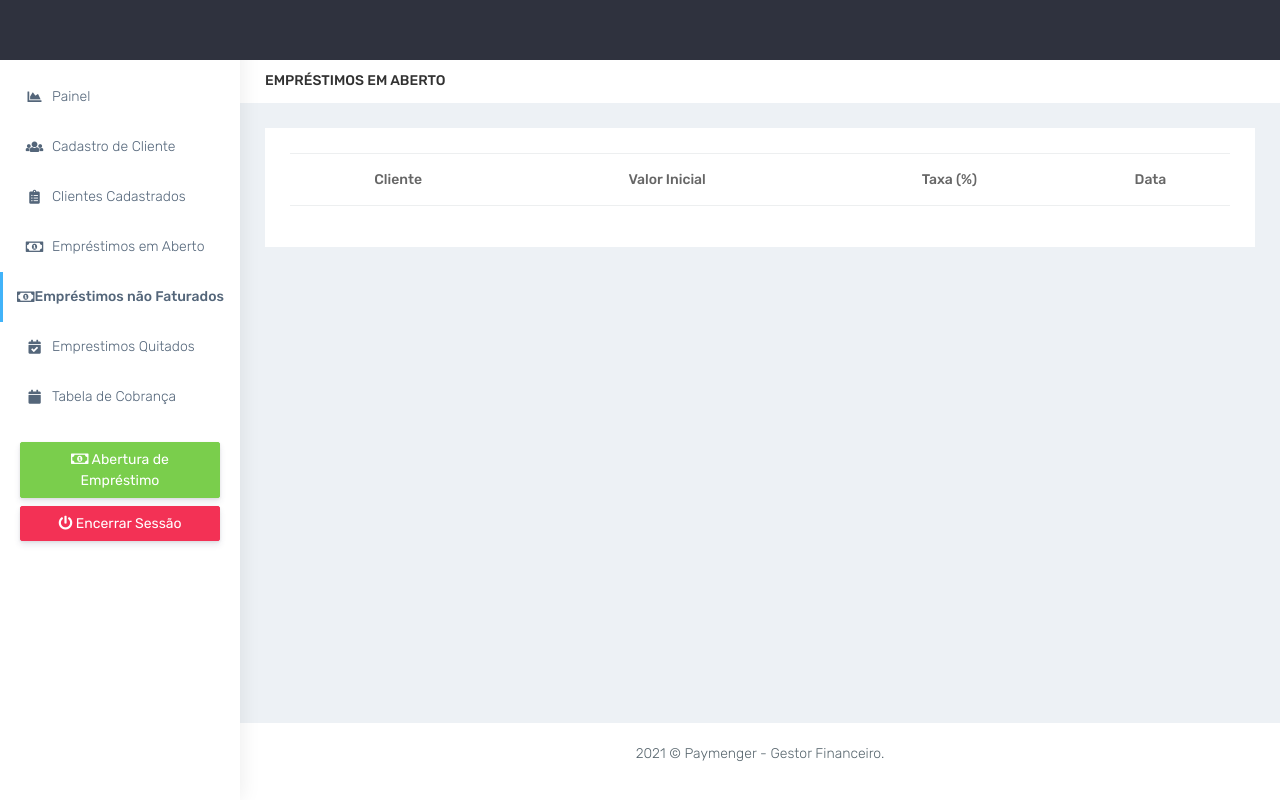
After one commit to ailvaanderson13/paymenger, a Django app: page /emprestimo/em-aberto/ in a window 1280 px wide. The commit adds this page. Run offline with Django 3.2, Linux system fonts and the light colour scheme; data comes from the database, SQL or seed files in the repository; lists and menus that the app fills with data are empty; some libraries are stand-ins or nearby versions.

Commit message:
ajustes tela de emprstimos em aberto

```diff
--- a/apps/emprestimo/models.py
+++ b/apps/emprestimo/models.py
@@ -17,6 +17,8 @@ class Emprestimo(models.Model):
     quitou = models.BooleanField(default=False)
     is_active = models.BooleanField(default=True)
     data = models.DateTimeField(auto_now_add=True)
+    em_aberto = models.BooleanField(default=False)
+    data_em_aberto = models.DateTimeField(blank=True, null=True)
     data_quitacao = models.DateTimeField(blank=True, null=True)
 
     def __str__(self):
--- a/apps/emprestimo/templates/cobranca_diaria.html
+++ b/apps/emprestimo/templates/cobranca_diaria.html
@@ -22,6 +22,7 @@
                     <tr>
                         <td>
                             <div class="btn-group">
+                                <button class="btn btn-primary btn-aberto" pk="{{ i.pk }}"><i class="fas fa-box"></i></button>
                                 <button class="btn btn-warning btn-pagou" pk="{{ i.pk }}"><i class="far fa-calendar-check"></i></button>
                                 <a class="btn btn-success" target="_blank" href="https://api.whatsapp.com/send?phone=+55{{i.cliente.celular_cliente}}"><i class="fab fa-whatsapp text-white"></i></a>
                             </div>
--- /dev/null
+++ b/apps/emprestimo/templates/emprestimos_em_aberto.html
@@ -0,0 +1,36 @@
+{% extends 'base/base.html' %}
+{% block content %}
+{% load static %}
+{% include 'alerts/alerts.html' %}
+<div class="row">
+    <div class="col">
+        <div class="white-box">
+            <div class="table-responsive">
+                <table class="table text-center">
+                    <thead>
+                    <tr>
+                        <th>Cliente</th>
+                        <th>Valor Inicial</th>
+                        <th>Taxa (%)</th>
+                        <th>Data</th>
+                    </tr>
+                    </thead>
+                    {% for i in emprestimos %}
+                    <tbody>
+                    <tr>
+                        <td>{{ i.cliente.first_name }}</td>
+                        <td>R$: {{ i.valor }},00</td>
+                        <td>{{ i.get_juros_display }}%</td>
+                        <td>{{ i.data_em_aberto }}</td>
+                    </tr>
+                    </tbody>
+                    {% endfor %}
+                </table>
+            </div>
+        </div>
+    </div>
+</div>
+{% endblock %}
+{% block script %}
+    <script src="{% static 'js/emprestimo/emprestimo.js' %}"></script>
+{% endblock %}
--- a/apps/emprestimo/urls.py
+++ b/apps/emprestimo/urls.py
@@ -11,4 +11,6 @@ urlpatterns = [
     path('cobranca-diaria/', views.table_charge, name="cobranca-diaria"),
     path('update-payment/', views.update_status_payment, name="update-payment"),
     path('quitados/', views.emprestimos_quitados, name="emprestimos-quitados"),
+    path('em-aberto/', views.list_emprestimo_em_aberto, name="emprestimos-em-aberto"),
+    path('update-status-emprestimo/', views.update_status_emprestimo, name="update-status-emprestimo")
 ]
--- a/apps/emprestimo/views.py
+++ b/apps/emprestimo/views.py
@@ -267,3 +267,36 @@ def emprestimos_quitados(request):
         'page_title': page_title, 'emprestimos': emprestimos, 'msg': msg, 'notification': notification
     }
     return render(request, 'emprestimos_quitados.html', context)
+
+
+@csrf_exempt
+def update_status_emprestimo(request):
+    response = {
+        'success': False
+    }
+
+    if request.method == 'POST':
+        pk = request.POST.get('pk')
+
+        if pk:
+            emprestimo = models.Emprestimo.objects.get(pk=pk)
+
+            if emprestimo:
+                emprestimo.em_aberto = True
+                emprestimo.data_em_aberto = datetime.now()
+                emprestimo.save()
+
+                response['success'] = True
+    return JsonResponse(response, safe=False)
+
+
+def list_emprestimo_em_aberto(request):
+    page_title = 'Empréstimos em Aberto'
+
+    emprestimos = models.Emprestimo.objects.filter(is_active=True, em_aberto=True)
+
+    context = {
+        'page_title': page_title, 'emprestimos': emprestimos
+    }
+
+    return render(request, 'emprestimos_em_aberto.html', context)
--- a/apps/utils/templates/barras/sidebar.html
+++ b/apps/utils/templates/barras/sidebar.html
@@ -47,6 +47,13 @@
                     </a>
                 </li>
                 <li class="sidebar-item">
+                    <a class="sidebar-link waves-effect waves-dark sidebar-link" href="{% url 'emprestimo:emprestimos-em-aberto' %}"
+                       aria-expanded="false">
+                        <i class="far fa-money-bill-alt" aria-hidden="true"></i>
+                        <span class="hide-menu">Empréstimos não Faturados</span>
+                    </a>
+                </li>
+                <li class="sidebar-item">
                     <a class="sidebar-link waves-effect waves-dark sidebar-link" href="{% url 'emprestimo:emprestimos-quitados' %}"
                        aria-expanded="false">
                         <i class="fas fa-calendar-check" aria-hidden="true"></i>
--- a/static/js/emprestimo/emprestimo.js
+++ b/static/js/emprestimo/emprestimo.js
@@ -201,7 +201,6 @@ $('.btn-pagou').on('click', function (){
                         'pk': pk,
                     },
                     success: function(data){
-                        console.log(data)
                         if (data.success){
                             Swal.fire({
                                 position: 'center',
@@ -233,3 +232,38 @@ $('.btn-pagou').on('click', function (){
         }
     })
 })
+
+$('.btn-aberto').on('click', function(){
+    let pk = $(this).val();
+    Swal.fire({
+        position: 'center',
+        icon: 'info',
+        title: 'Colocar esse emprestimo em atraso?',
+        allowOutsideClick: false,
+        allowEscapeKey: false,
+    }).then((result) => {
+        if (result.value) {
+             $.ajax({
+                'url': '/emprestimo/update-status-emprestimo/',
+                'type': 'POST',
+                'dataType': 'json',
+                'data' : {
+                    'pk': pk,
+                },
+                success: function(data){
+                    Swal.fire({
+                        position: 'center',
+                        icon: 'success',
+                        title: 'Status Atualizado!',
+                        allowOutsideClick: false,
+                        allowEscapeKey: false,
+                    }).then((result) => {
+                        if (result.value) {
+                            location.reload();
+                        }
+                    });
+                }
+             })
+        }
+    });
+})
```
Also changed, not shown: apps/emprestimo/migrations/0013_emprestimo_em_aberto.py (added), apps/emprestimo/migrations/0014_emprestimo_data_em_aberto.py (added).
